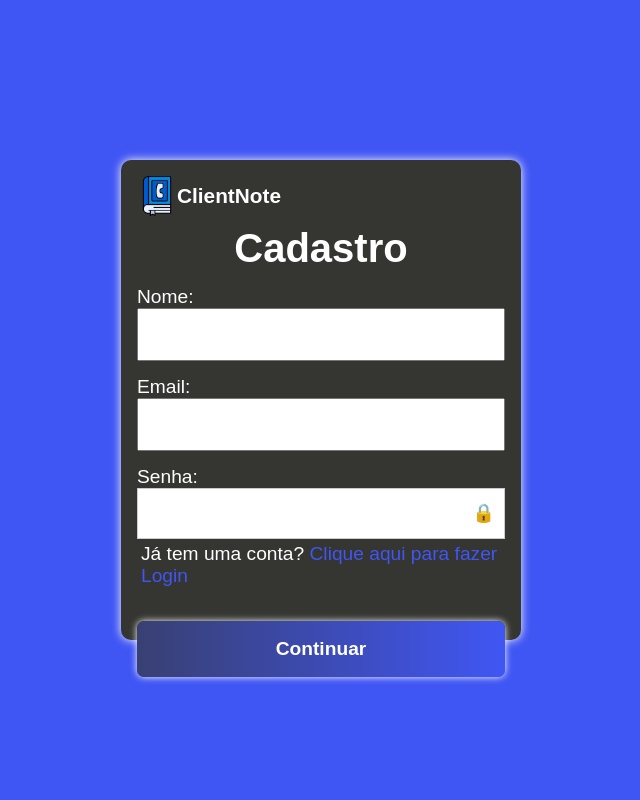
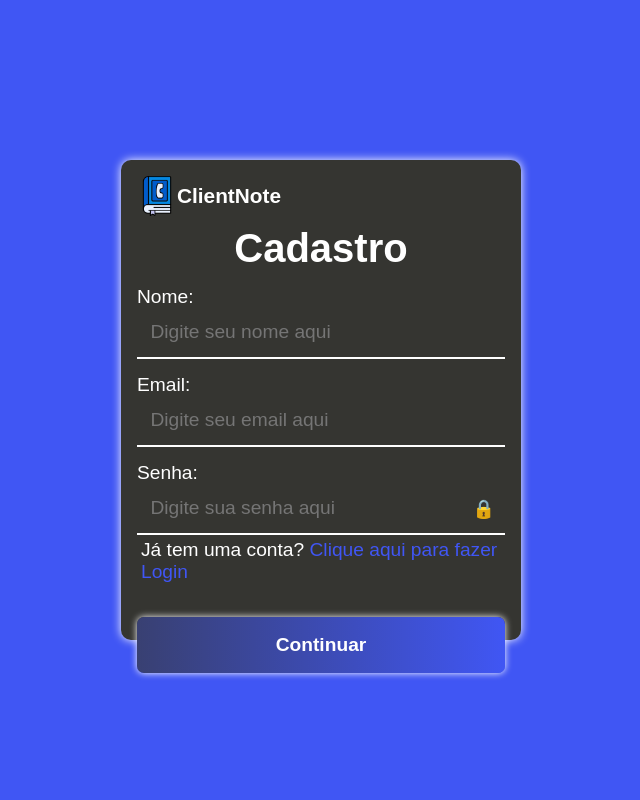
Before and after one commit to LeonardoHenriqueFR01/Agenda, a Flask app: page / in a window 1280 px wide. Shown: the whole page, without its empty margins (319-959 px from the left). Run offline with Flask 3, Linux system fonts and the light colour scheme.

Commit message:
input commit

```diff
--- a/app/static/css/index.css
+++ b/app/static/css/index.css
@@ -48,12 +48,36 @@
     padding: .7em;
     font-size: 1.2em;
     border-radius: 0px;
+    outline: none;
+    border: none;
+    border-bottom: 2px solid #fff;
+
+    color: #fff;
+    background-color: transparent;
 }
 
 .container > .content-login > form > .password-container > input {
     padding: .7em;
     font-size: 1.2em;
     border-radius: 0px;
+    outline: none;
+    border: none;
+    border-bottom: 2px solid #fff;
+
+    color: #fff;
+    background-color: transparent;
+}
+
+.container > .content-cadastro > form > .password-container > input:focus {
+    transition: .8s;
+
+    border-bottom-color: var(--primary-color);
+}
+
+.container > .content-login > form > .password-container > input:focus {
+    transition: .8s;
+
+    border-bottom-color: var(--primary-color);
 }
 
 /* Configurações formulárioo de cadastro */
@@ -112,6 +136,18 @@
 .container > .content-cadastro > form > input {
     padding: .7em;
     font-size: 1.2em;
+    outline: none;
+    border: none;
+    border-bottom: 2px solid #fff;
+
+    color: #fff;
+    background-color: transparent;
+}
+
+.container > .content-cadastro > form > input:focus {
+    transition: .8s;
+
+    border-bottom-color: var(--primary-color);
 }
 
 .container > .content-cadastro > form > p {
@@ -207,6 +243,18 @@
 .container > .content-login > form > input {
     padding: .7em;
     font-size: 1.2em;
+    outline: none;
+    border: none;
+    border-bottom: 2px solid #fff;
+
+    color: #fff;
+    background-color: transparent;
+}
+
+.container > .content-login > form > input:focus {
+    transition: .8s;
+
+    border-bottom-color: var(--primary-color);
 }
 
 .container > .content-login > form > p {
--- a/app/templates/index.html
+++ b/app/templates/index.html
@@ -33,16 +33,16 @@
             <form action="/cadastro" method="POST" autocomplete="off">
 
                 <label for="name">Nome:</label>
-                <input type="text" name="name" id="name" required maxlength="40">
+                <input type="text" name="name" id="name" required minlength="3" placeholder="Digite seu nome aqui">
 
                 <label for="email">Email:</label>
-                <input type="email" name="email" id="email" required>
+                <input type="email" name="email" id="email" required minlength="12" placeholder="Digite seu email aqui">
 
                 <label for="password">Senha:</label>
 
                 <div class="password-container">
 
-                    <input type="password" name="password" id="cadastro-password" required minlength="8" maxlength="20">
+                    <input type="password" name="password" id="cadastro-password" required minlength="8" maxlength="20" placeholder="Digite sua senha aqui">
 
                     <button type="button" class="toggle-password" onclick="togglePassword('cadastro-password', this)">🔒</button>
 
@@ -79,13 +79,13 @@
             <form action="/login" method="POST" autocomplete="off">
 
                 <label for="email">Email:</label>
-                <input type="email" name="email" id="email" required>
+                <input type="email" name="email" id="email" required minlength="12" placeholder="Digite seu email aqui">
 
                 <label for="password">Senha:</label>
 
                 <div class="password-container">
 
-                    <input type="password" name="password" id="login-password" required minlength="8" maxlength="20">
+                    <input type="password" name="password" id="login-password" required minlength="8" maxlength="20" placeholder="Digite sua senha aqui">
                     <button type="button" class="toggle-password" onclick="togglePassword('login-password', this)">🔒</button>
 
                 </div>
```
Also changed, not shown: instance/database.db.
